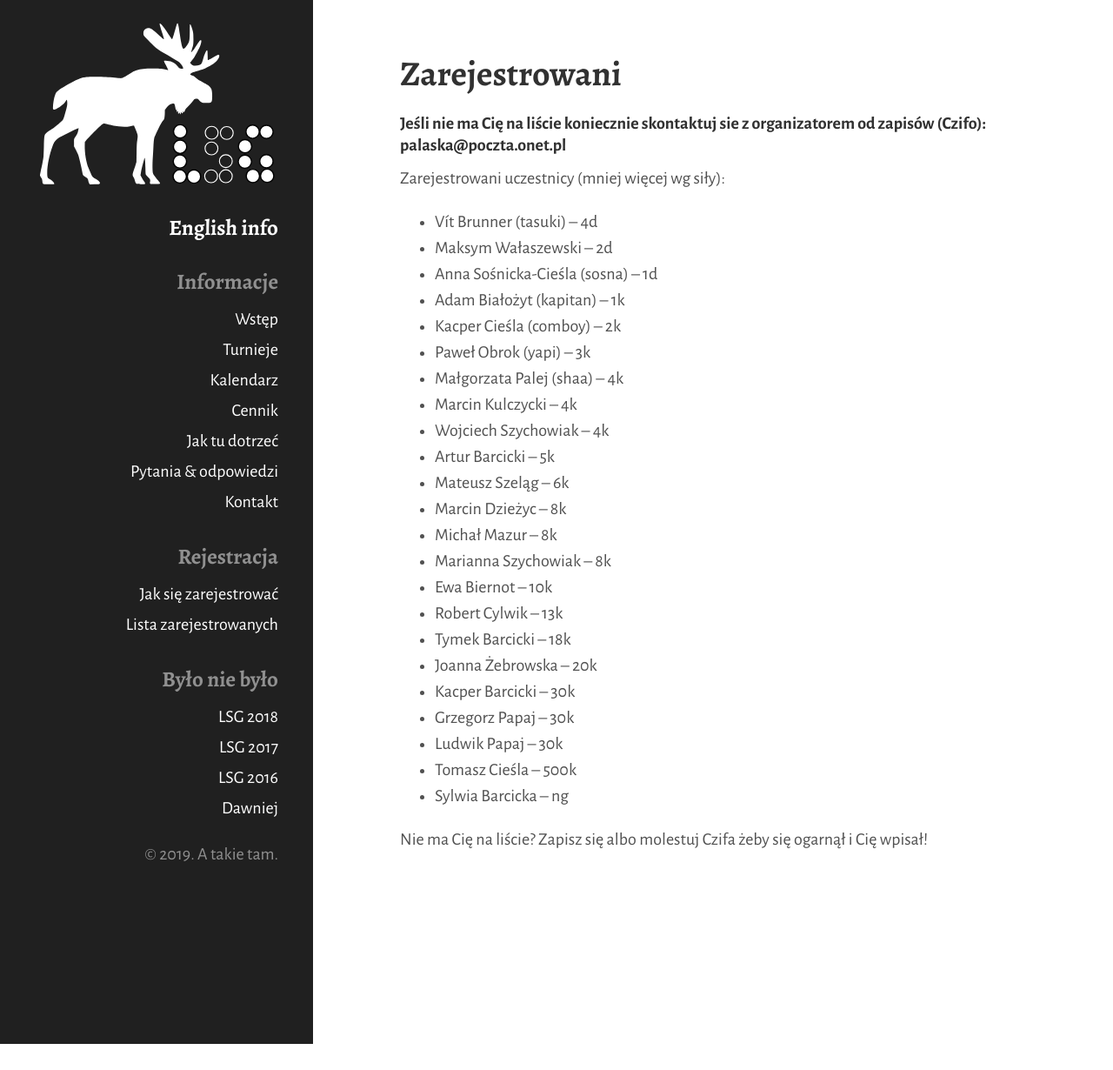
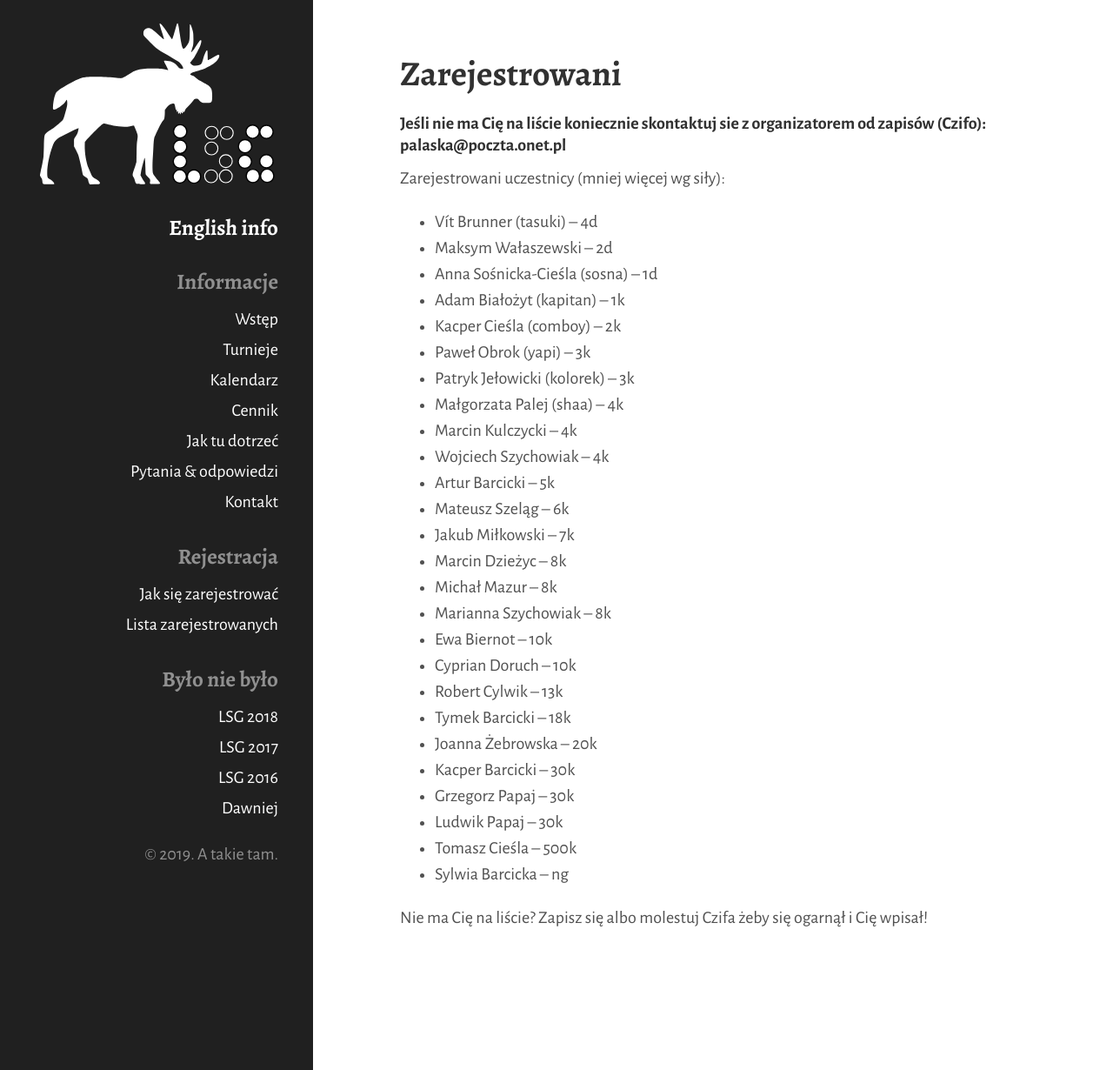
Before and after one commit to tasuki/lsg, a Jekyll site: the page built from zarejestrowani.md, in a window 1280 px wide. Shown: the whole page at 87% size. Built offline with Jekyll 4.4.1, drawn with Linux system fonts in a browser that asks for light colours; nearby versions of some CDN libraries; before the commit the page ends 1200 px from its top, so only the background shows below that.

Commit message:
Update zarejestrowani.md

```diff
--- a/zarejestrowani.md
+++ b/zarejestrowani.md
@@ -15,15 +15,18 @@ Zarejestrowani uczestnicy (mniej więcej wg siły):
 - Adam Białożyt (kapitan) -- 1k
 - Kacper Cieśla (comboy) -- 2k
 - Paweł Obrok (yapi) -- 3k
+- Patryk Jełowicki (kolorek) -- 3k
 - Małgorzata Palej (shaa) -- 4k
 - Marcin Kulczycki -- 4k
 - Wojciech Szychowiak -- 4k
 - Artur Barcicki -- 5k
 - Mateusz Szeląg -- 6k
+- Jakub Miłkowski -- 7k
 - Marcin Dzieżyc -- 8k
 - Michał Mazur -- 8k
 - Marianna Szychowiak -- 8k
 - Ewa Biernot -- 10k
+- Cyprian Doruch -- 10k
 - Robert Cylwik -- 13k
 - Tymek Barcicki -- 18k
 - Joanna Żebrowska -- 20k
```
